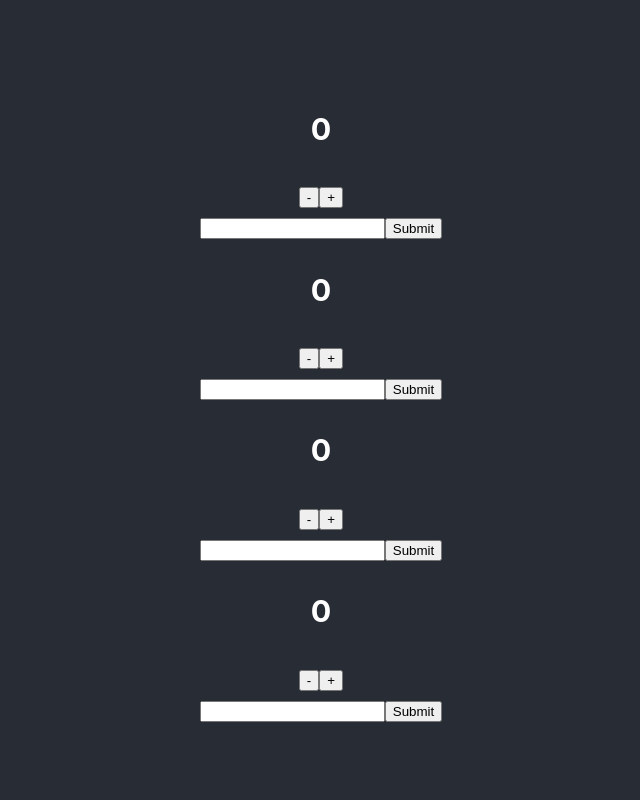
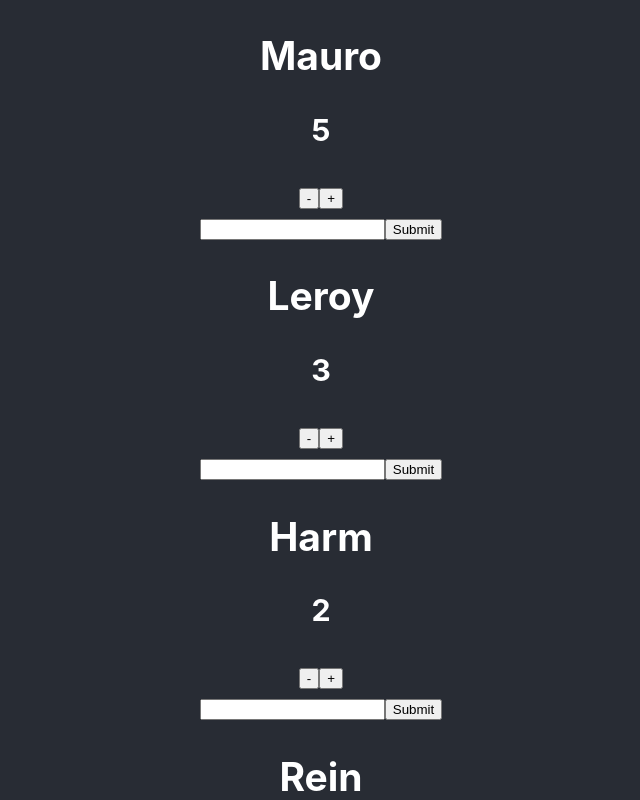
Before and after one commit to Reinoptland/cb-props-example, a React (Create React App) app: page / in a window 1280 px wide. Shown: the top 800 px of the page, without its empty margins (319-959 px from the left). Built offline with nearby package versions, Linux system fonts and the light colour scheme.

Commit message:
Define state in App, sort players, pass props down to Player component

```diff
--- a/src/App.js
+++ b/src/App.js
@@ -1,16 +1,30 @@
 import logo from "./logo.svg";
 import "./App.css";
 import Player from "./components/Player";
+import { useState } from "react";
 
 function App() {
-  const name = "REIN";
+  const [players, setPlayers] = useState([
+    { id: 1, name: "Harm", score: 2 },
+    { id: 2, name: "Mauro", score: 5 },
+    { id: 3, name: "Rein", score: 1 },
+    { id: 4, name: "Leroy", score: 3 },
+  ]);
+
+  // console.log(players);
+  const sortedPlayers = players.sort((playerA, playerB) => {
+    return playerB.score - playerA.score;
+  });
+
+  // console.log(sortedPlayers);
   return (
     <div className="App">
       <header className="App-header">
-        <Player />
-        <Player />
-        <Player />
-        <Player />
+        {sortedPlayers.map((player) => {
+          return (
+            <Player key={player.id} name={player.name} score={player.score} />
+          );
+        })}
       </header>
     </div>
   );
--- a/src/components/Player.js
+++ b/src/components/Player.js
@@ -1,6 +1,6 @@
 import { useState } from "react";
 
-export default function Player() {
+export default function Player(props) {
   const [player, setPlayer] = useState({ name: "", score: 0 });
   const [editMode, setEditMode] = useState(true);
 
@@ -14,8 +14,8 @@ export default function Player() {
 
   return (
     <div>
-      <h2>{player.name}</h2>
-      <h3>{player.score}</h3>
+      <h2>{props.name}</h2>
+      <h3>{props.score}</h3>
       <div>
         <button onClick={() => changeScore(-1)}>-</button>
         <button onClick={() => changeScore(1)}>+</button>
```
